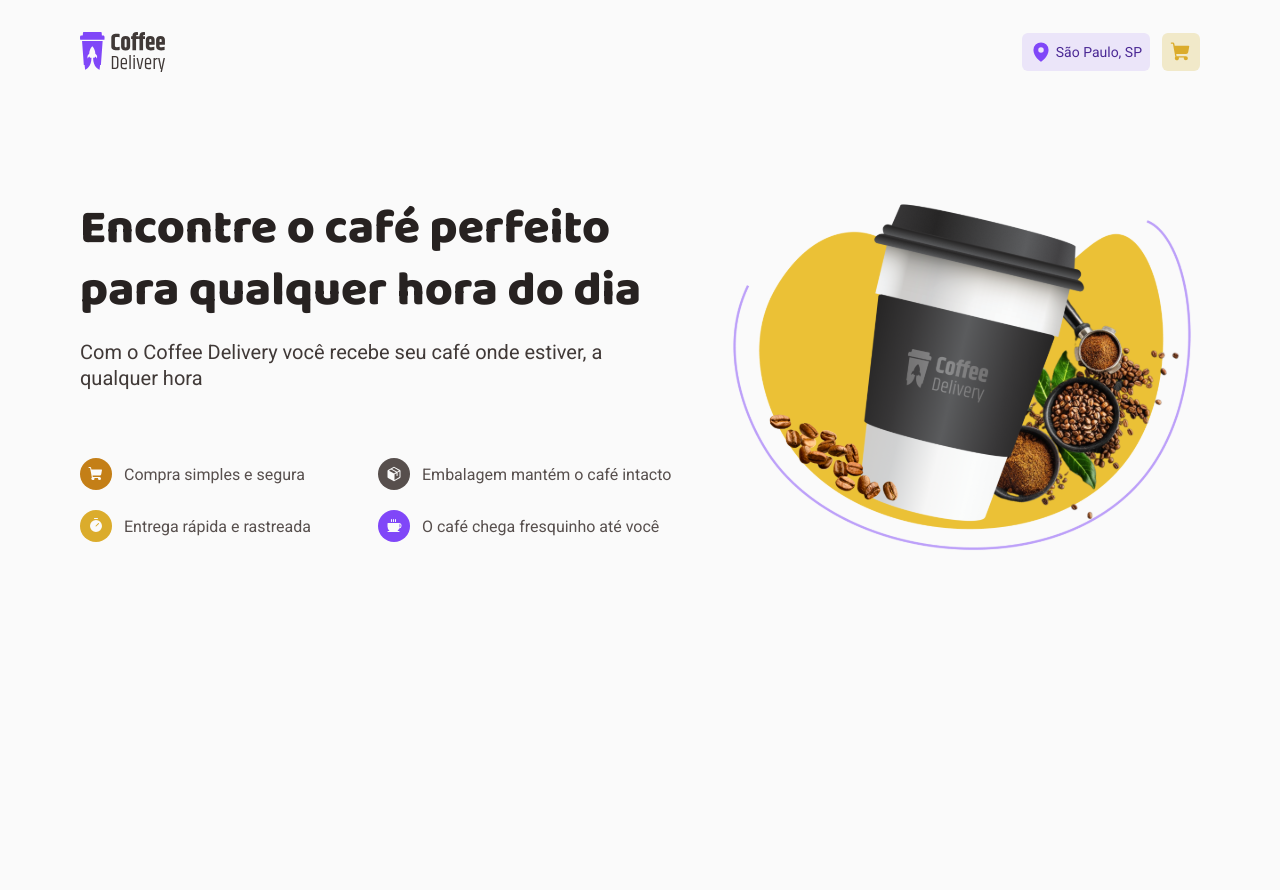
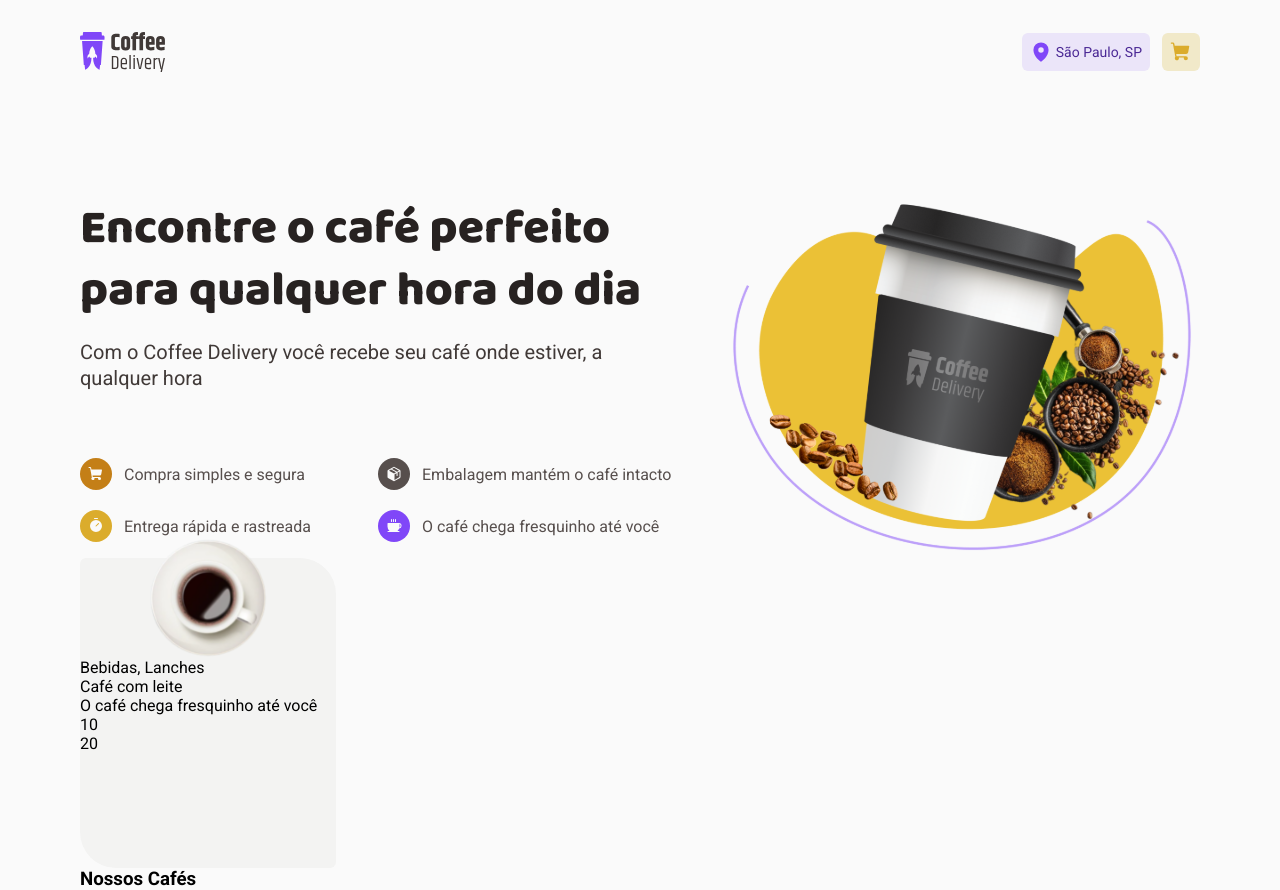
Before and after one commit to ThiagoLG/coffee-delivery, a React (Vite) app: page / in a window 1280 px wide. Before the commit the page ends 800 px from the top, so only its background shows below. Built offline with nearby package versions, Linux system fonts and the light colour scheme.

Commit message:
created base of Products component

```diff
--- /dev/null
+++ b/src/pages/Home/Product/index.tsx
@@ -0,0 +1,22 @@
+import { ProductContainer } from './styles'
+
+interface ProductProps {
+  name: string
+  description: string
+  categories: string[]
+  price: number
+  availableAmount: number
+  image: string
+}
+export function Product(product: ProductProps) {
+  return (
+    <ProductContainer>
+      <img src={product.image} alt="" />
+      <span>{product.categories.join(', ')}</span>
+      <span>{product.name}</span>
+      <span>{product.description}</span>
+      <span>{product.price}</span>
+      <span>{product.availableAmount}</span>
+    </ProductContainer>
+  )
+}
--- /dev/null
+++ b/src/pages/Home/Product/styles.ts
@@ -0,0 +1,20 @@
+import styled from 'styled-components'
+
+export const ProductContainer = styled.section`
+  display: flex;
+  flex-direction: column;
+  width: 16rem;
+  height: 19.375rem;
+  border-radius: 0.375rem 2.25rem;
+  background-color: ${({ theme }) => theme['gray-100']};
+
+  img {
+    width: 7.5rem;
+    height: 7.5rem;
+
+    margin: -1.25rem auto 0;
+  }
+
+  .title {
+  }
+`
--- a/src/pages/Home/index.tsx
+++ b/src/pages/Home/index.tsx
@@ -3,11 +3,14 @@
   HomePrincipalImage,
   HomeTextSection,
   HomeTopics,
+  ProductsCatalog,
 } from './styles'
 import HomeYellowCoffee from '../../assets/home_yellow_coffee.svg'
 import { TopicBackdrop, TopicContainer } from '../../components/Topics/styles'
 import { Coffee, Package, ShoppingCart, Timer } from 'phosphor-react'
 import { defaultTheme } from '../../styles/themes/default'
+import { Product } from './Product'
+import drinkAmericanCoffee from '../../assets/drinks/drink_american_coffee.svg'
 
 export function Home() {
   return (
@@ -52,6 +55,18 @@
         </TopicContainer>
       </HomeTopics>
 
+      <h3>Nossos Cafés</h3>
+
+      <ProductsCatalog>
+        <Product
+          name="Café com leite"
+          description="O café chega fresquinho até você"
+          price={10}
+          availableAmount={20}
+          image={drinkAmericanCoffee}
+          categories={['Bebidas', 'Lanches']}
+        />
+      </ProductsCatalog>
       <HomePrincipalImage src={HomeYellowCoffee} />
     </HomeContainer>
   )
--- a/src/pages/Home/styles.ts
+++ b/src/pages/Home/styles.ts
@@ -4,7 +4,8 @@
   display: grid;
   grid-template-areas:
     'text image'
-    'topics image';
+    'topics image'
+    'catalog catalog';
   column-gap: 3rem;
   padding-top: 5.875rem;
 `
@@ -44,3 +45,7 @@
   grid-area: image;
   margin-left: auto;
 `
+export const ProductsCatalog = styled.section`
+  display: grid;
+  grid-area: catalog;
+`
```
